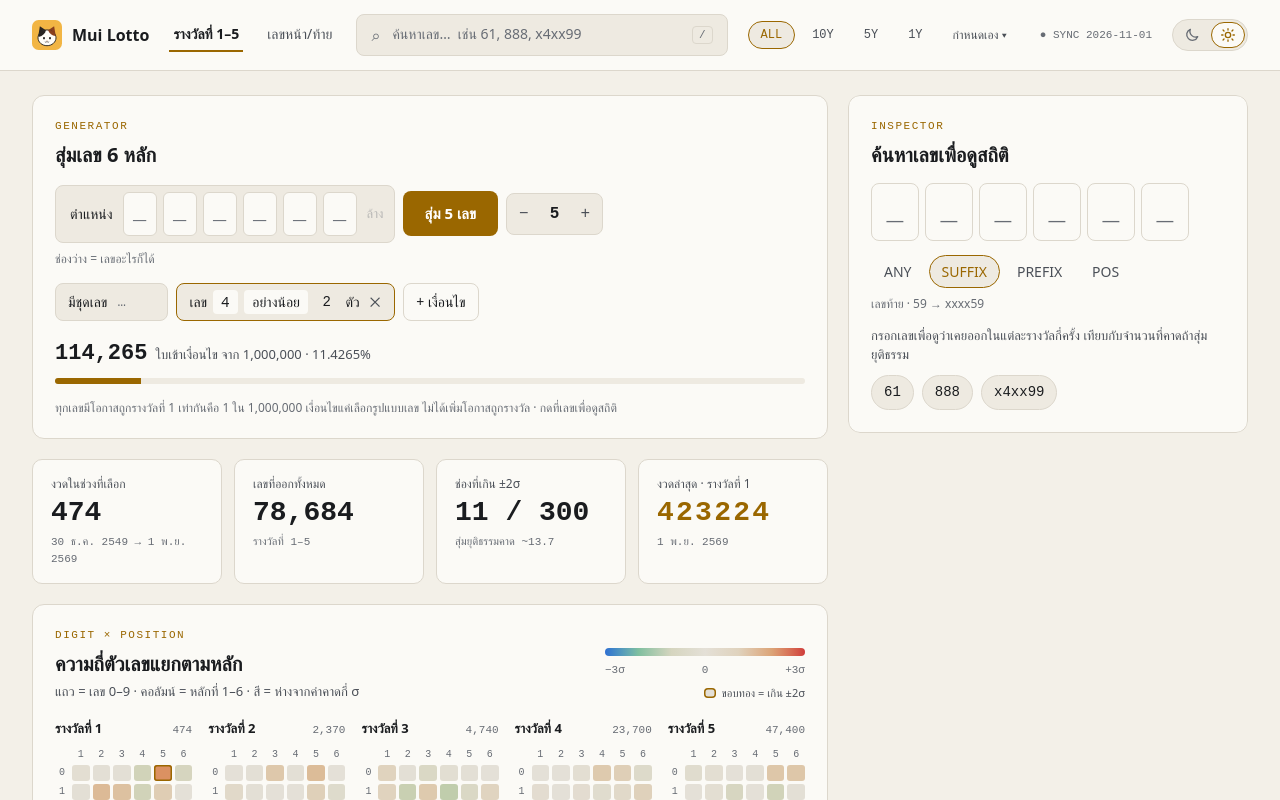
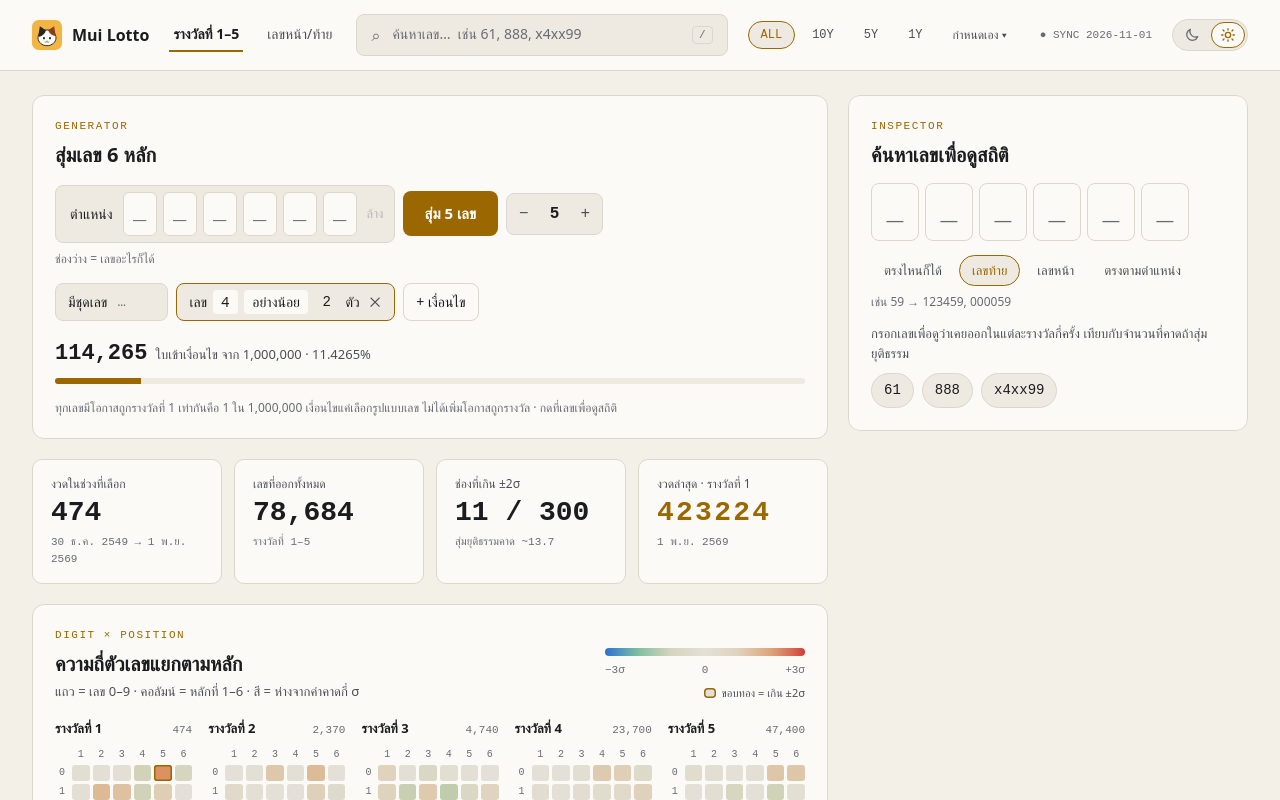
Before and after one commit to Rinriku69/mui-lotto, an Angular app in the folder web/: page / in a window 1280 px wide. Shown: the top 800 px of the page. Built offline with nearby package versions, Linux system fonts and the light colour scheme.

Commit message:
feat: thai labels for search modes

```diff
--- a/web/src/app/search/number-search.html
+++ b/web/src/app/search/number-search.html
@@ -21,7 +21,7 @@
 
   <div class="flex flex-wrap gap-1" role="radiogroup" aria-label="รูปแบบการค้นหา">
     @for (m of modes(); track m.value) {
-      <label class="pill">
+      <label class="pill text-[13px]">
         <input class="sr-only" type="radio" [value]="m.value" [formField]="searchForm.mode" />
         {{ m.label }}
       </label>
--- a/web/src/app/search/number-search.ts
+++ b/web/src/app/search/number-search.ts
@@ -46,11 +46,15 @@ const MAX_LIST = 120;
 const RATIO_MAX = 1.6;
 const num = new Intl.NumberFormat('en-US');
 
+/**
+ * The Thai label already names the mode, so the hint under the pills only shows an example
+ * (repeating "เลขท้าย · ..." right under a "เลขท้าย" pill would say the same thing twice).
+ */
 const ALL_MODES: { value: SearchMode; label: string; main: string; special: string }[] = [
-  { value: 'anywhere', label: 'ANY', main: 'ตรงไหนก็ได้ · 59 → 159302, 845902', special: 'ตรงไหนก็ได้ · 61 → 612, 361, 61' },
-  { value: 'suffix', label: 'SUFFIX', main: 'เลขท้าย · 59 → xxxx59', special: 'เลขท้าย · 61 → x61, 61' },
-  { value: 'prefix', label: 'PREFIX', main: 'เลขหน้า · 59 → 59xxxx', special: 'เลขหน้า · 61 → 61x, 61' },
-  { value: 'position', label: 'POS', main: 'ตรงตำแหน่ง · ช่องว่าง = หลักไหนก็ได้', special: '' },
+  { value: 'anywhere', label: 'ตรงไหนก็ได้', main: 'เช่น 59 → 159302, 845902', special: 'เช่น 61 → 612, 361, 61' },
+  { value: 'suffix', label: 'เลขท้าย', main: 'เช่น 59 → 123459, 000059', special: 'เช่น 61 → 361, 61' },
+  { value: 'prefix', label: 'เลขหน้า', main: 'เช่น 59 → 591234, 590000', special: 'เช่น 61 → 612, 61' },
+  { value: 'position', label: 'ตรงตามตำแหน่ง', main: 'ช่องว่าง = หลักไหนก็ได้', special: '' },
 ];
 
 @Component({
@@ -100,7 +104,7 @@ export class NumberSearch {
 
   readonly matcher = computed<Matcher | string | null>(() => {
     const q = this.query();
-    if (this.special() && q.mode === 'position') return 'โหมด POS ใช้กับรางวัลที่ 1–5 เท่านั้น เลือก ANY / SUFFIX / PREFIX';
+    if (this.special() && q.mode === 'position') return 'โหมดตรงตามตำแหน่งใช้กับรางวัลที่ 1–5 เท่านั้น เลือก ตรงไหนก็ได้ / เลขท้าย / เลขหน้า';
     return buildMatcher(q.mode, q.text);
   });
   readonly error = computed(() => {
```
